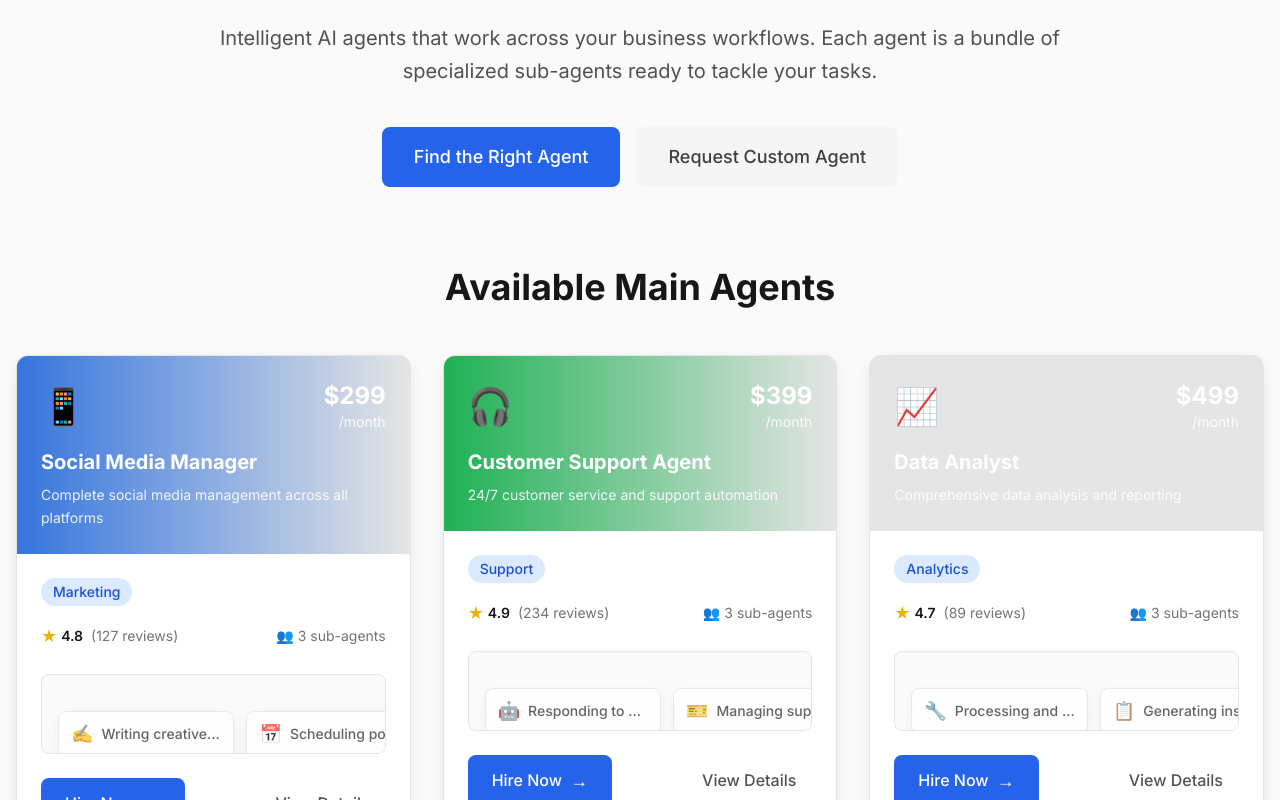
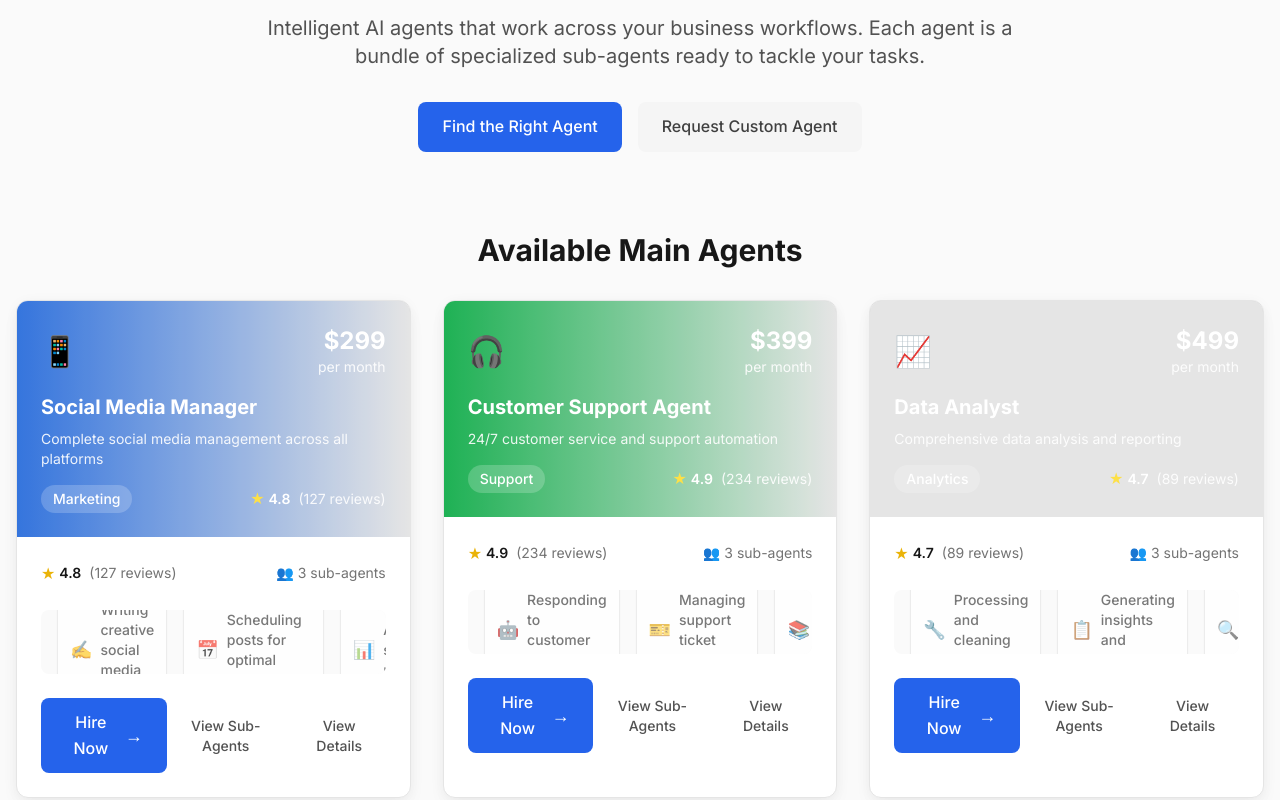
Before and after one commit to pumpscoutx/replivo-ai, a Next.js app: page / in a window 1280 px wide. Shown: the part 200-1000 px from the top of the page. Built offline with nearby package versions, Linux system fonts and the light colour scheme.

Commit message:
feat: add Sub-Agent Marketplace with browse, hire, compare functionality and animated task previews

```diff
--- a/app/page.tsx
+++ b/app/page.tsx
@@ -5,12 +5,25 @@ import Header from '@/components/Header'
 import MainAgentCard from '@/components/MainAgentCard'
 import AgentRecommender from '@/components/AgentRecommender'
 import CustomAgentRequestor from '@/components/CustomAgentRequestor'
+import SubAgentMarketplace from '@/components/SubAgentMarketplace'
 import { mainAgents } from '@/data/agents'
-import { motion } from 'framer-motion'
 
 export default function Home() {
   const [showRecommender, setShowRecommender] = useState(false)
   const [showRequestor, setShowRequestor] = useState(false)
+  const [showSubAgentMarketplace, setShowSubAgentMarketplace] = useState(false)
+  const [selectedSubAgents, setSelectedSubAgents] = useState<any[]>([])
+
+  const handleViewSubAgents = (subAgents: any[]) => {
+    setSelectedSubAgents(subAgents)
+    setShowSubAgentMarketplace(true)
+  }
+
+  const handleHireSubAgent = (subAgent: any) => {
+    // Handle sub-agent hiring logic
+    console.log('Hiring sub-agent:', subAgent)
+    // You can add a toast notification or modal here
+  }
 
   return (
     <div className="min-h-screen bg-neutral-50">
@@ -19,87 +32,50 @@ export default function Home() {
       <main className="container-max section-padding">
         {/* Hero Section */}
         <section className="text-center mb-20">
-          <motion.h1
-            className="text-5xl md:text-6xl font-bold text-neutral-900 mb-8 text-display"
-            initial={{ opacity: 0, y: 30 }}
-            animate={{ opacity: 1, y: 0 }}
-            transition={{ duration: 0.6 }}
-          >
+          <h1 className="text-5xl md:text-6xl font-bold text-neutral-900 mb-6">
             Hire Your <span className="text-primary-600">AI Workforce</span>
-          </motion.h1>
-          <motion.p
-            className="text-xl text-neutral-600 mb-10 max-w-4xl mx-auto leading-relaxed text-body"
-            initial={{ opacity: 0, y: 20 }}
-            animate={{ opacity: 1, y: 0 }}
-            transition={{ duration: 0.6, delay: 0.1 }}
-          >
+          </h1>
+          <p className="text-xl text-neutral-600 mb-8 max-w-3xl mx-auto">
             Intelligent AI agents that work across your business workflows.
             Each agent is a bundle of specialized sub-agents ready to tackle your tasks.
-          </motion.p>
-          <motion.div
-            className="flex flex-col sm:flex-row gap-4 justify-center"
-            initial={{ opacity: 0, y: 20 }}
-            animate={{ opacity: 1, y: 0 }}
-            transition={{ duration: 0.6, delay: 0.2 }}
-          >
-            <button
-              onClick={() => setShowRecommender(true)}
-              className="button-primary text-lg px-8 py-4"
-            >
+          </p>
+          <div className="flex gap-4 justify-center">
+            <button onClick={() => setShowRecommender(true)} className="button-primary">
               Find the Right Agent
             </button>
-            <button
-              onClick={() => setShowRequestor(true)}
-              className="button-secondary text-lg px-8 py-4"
-            >
+            <button onClick={() => setShowRequestor(true)} className="button-secondary">
               Request Custom Agent
             </button>
-          </motion.div>
+          </div>
         </section>
 
         {/* Main Agents Grid */}
         <section className="mb-20">
-          <motion.h2
-            className="text-3xl md:text-4xl font-bold text-neutral-900 mb-12 text-center text-display"
-            initial={{ opacity: 0, y: 20 }}
-            animate={{ opacity: 1, y: 0 }}
-            transition={{ duration: 0.6, delay: 0.3 }}
-          >
+          <h2 className="text-3xl font-bold text-neutral-900 mb-8 text-center">
             Available Main Agents
-          </motion.h2>
+          </h2>
           <div className="grid grid-cols-1 md:grid-cols-2 lg:grid-cols-3 gap-8">
-            {mainAgents.map((agent, index) => (
-              <motion.div
+            {mainAgents.map((agent) => (
+              <MainAgentCard
                 key={agent.id}
-                initial={{ opacity: 0, y: 30 }}
-                animate={{ opacity: 1, y: 0 }}
-                transition={{ duration: 0.6, delay: 0.4 + index * 0.1 }}
-              >
-                <MainAgentCard agent={agent} />
-              </motion.div>
+                agent={agent}
+                onViewSubAgents={handleViewSubAgents}
+              />
             ))}
           </div>
 
           {/* Custom Agent Request CTA */}
-          <motion.div
-            className="text-center mt-16 p-10 card-minimal hover-lift"
-            initial={{ opacity: 0, y: 20 }}
-            animate={{ opacity: 1, y: 0 }}
-            transition={{ duration: 0.6, delay: 0.8 }}
-          >
-            <h3 className="text-2xl font-semibold text-neutral-900 mb-4 text-display">
+          <div className="text-center mt-12 p-8 bg-white rounded-xl shadow-soft border border-neutral-200">
+            <h3 className="text-2xl font-semibold text-neutral-900 mb-4">
               Didn't find the agent you need?
             </h3>
-            <p className="text-neutral-600 mb-8 max-w-2xl mx-auto leading-relaxed text-body">
+            <p className="text-neutral-600 mb-6">
               Let us know what you're looking for and we'll build it for you.
             </p>
-            <button
-              onClick={() => setShowRequestor(true)}
-              className="button-primary text-lg px-8 py-4"
-            >
+            <button onClick={() => setShowRequestor(true)} className="button-primary">
               Request Custom Agent
             </button>
-          </motion.div>
+          </div>
         </section>
       </main>
 
@@ -120,6 +96,15 @@ export default function Home() {
           onClose={() => setShowRequestor(false)}
         />
       )}
+
+      {/* Sub-Agent Marketplace Modal */}
+      {showSubAgentMarketplace && (
+        <SubAgentMarketplace
+          subAgents={selectedSubAgents}
+          onClose={() => setShowSubAgentMarketplace(false)}
+          onHire={handleHireSubAgent}
+        />
+      )}
     </div>
   )
 }
--- a/components/MainAgentCard.tsx
+++ b/components/MainAgentCard.tsx
@@ -5,9 +5,10 @@ import { MainAgent } from '@/data/agents'
 
 interface MainAgentCardProps {
   agent: MainAgent
+  onViewSubAgents?: (subAgents: MainAgent['subAgents']) => void
 }
 
-export default function MainAgentCard({ agent }: MainAgentCardProps) {
+export default function MainAgentCard({ agent, onViewSubAgents }: MainAgentCardProps) {
   const [isHovered, setIsHovered] = useState(false)
 
   return (
@@ -21,29 +22,36 @@ export default function MainAgentCard({ agent }: MainAgentCardProps) {
         <div className="absolute inset-0 bg-black/10"></div>
         <div className="relative z-10">
           <div className="flex items-center justify-between mb-4">
-            <div className="text-4xl animate-float">{agent.icon}</div>
+            <div className="text-3xl">{agent.icon}</div>
             <div className="text-right">
               <div className="text-2xl font-bold">${agent.price}</div>
-              <div className="text-sm opacity-90">/month</div>
+              <div className="text-sm opacity-90">per month</div>
             </div>
           </div>
-          <h3 className="text-xl font-bold mb-2 text-display">{agent.name}</h3>
-          <p className="text-sm opacity-90 leading-relaxed">{agent.description}</p>
+          <h3 className="text-xl font-bold mb-2">{agent.name}</h3>
+          <p className="text-sm opacity-90 mb-4">{agent.description}</p>
+          <div className="flex items-center justify-between">
+            <span className="px-3 py-1 bg-white/20 rounded-full text-sm font-medium">
+              {agent.category}
+            </span>
+            <div className="flex items-center space-x-2">
+              <div className="flex items-center">
+                <span className="text-yellow-300">★</span>
+                <span className="ml-1 text-sm font-semibold">{agent.rating}</span>
+              </div>
+              <span className="text-sm opacity-90">({agent.reviews} reviews)</span>
+            </div>
+          </div>
         </div>
       </div>
 
       {/* Agent Content */}
       <div className="p-6">
-        {/* Category Badge */}
-        <div className="badge badge-primary mb-4">
-          {agent.category}
-        </div>
-
         {/* Ratings and Reviews */}
         <div className="flex items-center justify-between mb-6">
           <div className="flex items-center space-x-2">
             <div className="flex items-center">
-              <span className="text-yellow-500 text-lg">★</span>
+              <span className="text-yellow-500">★</span>
               <span className="ml-1 text-sm font-semibold text-neutral-900">{agent.rating}</span>
             </div>
             <span className="text-sm text-neutral-500">({agent.reviews} reviews)</span>
@@ -55,27 +63,23 @@ export default function MainAgentCard({ agent }: MainAgentCardProps) {
         </div>
 
         {/* Moving Task Preview */}
-        <div className="relative h-20 mb-6 overflow-hidden rounded-lg bg-neutral-50 border border-neutral-200">
+        <div className="relative h-16 mb-6 overflow-hidden rounded-lg bg-neutral-50">
           <div
-            className={`absolute inset-0 flex items-center px-4 transition-transform duration-600 ease-in-out ${
-              isHovered ? 'translate-x-0' : 'translate-x-0'
+            className={`absolute inset-0 flex items-center px-4 transition-transform duration-500 ${
+              isHovered ? 'transform -translate-x-2' : ''
             }`}
           >
-            <div className="flex space-x-3">
+            <div className="flex space-x-4">
               {agent.subAgents.map((subAgent, index) => (
                 <div
                   key={subAgent.id}
-                  className={`flex items-center space-x-2 bg-white px-3 py-2 rounded-lg shadow-soft border border-neutral-200 transition-all duration-400 ${
-                    isHovered
-                      ? 'opacity-100 translate-y-0'
-                      : 'opacity-80 translate-y-5'
+                  className={`flex items-center space-x-2 bg-white px-3 py-2 rounded-lg shadow-sm border border-neutral-200 transition-all duration-300 ${
+                    isHovered ? 'opacity-100 transform translate-y-0' : 'opacity-70 transform translate-y-2'
                   }`}
                   style={{ transitionDelay: `${index * 100}ms` }}
                 >
                   <span className="text-lg">{subAgent.icon}</span>
-                  <span className="text-sm text-neutral-700 font-medium max-w-[120px] truncate">
-                    {subAgent.task}
-                  </span>
+                  <span className="text-sm text-neutral-700 font-medium">{subAgent.task}</span>
                 </div>
               ))}
             </div>
@@ -88,9 +92,20 @@ export default function MainAgentCard({ agent }: MainAgentCardProps) {
             <span>Hire Now</span>
             <span className="text-lg transition-transform duration-200 group-hover:translate-x-1">→</span>
           </button>
-          <button className="button-ghost">
-            View Details
-          </button>
+          <div className="flex items-center space-x-2">
+            <button
+              onClick={(e) => {
+                e.stopPropagation()
+                onViewSubAgents?.(agent.subAgents)
+              }}
+              className="button-ghost text-sm"
+            >
+              View Sub-Agents
+            </button>
+            <button className="button-ghost text-sm">
+              View Details
+            </button>
+          </div>
         </div>
       </div>
     </div>
--- /dev/null
+++ b/components/SubAgentMarketplace.tsx
@@ -0,0 +1,227 @@
+'use client'
+
+import { useState } from 'react'
+import { SubAgent } from '@/data/agents'
+
+interface SubAgentMarketplaceProps {
+  subAgents: SubAgent[]
+  onClose: () => void
+  onHire: (subAgent: SubAgent) => void
+}
+
+export default function SubAgentMarketplace({ subAgents, onClose, onHire }: SubAgentMarketplaceProps) {
+  const [selectedAgents, setSelectedAgents] = useState<SubAgent[]>([])
+  const [viewMode, setViewMode] = useState<'grid' | 'compare'>('grid')
+
+  const handleSelectAgent = (agent: SubAgent) => {
+    if (selectedAgents.find(a => a.id === agent.id)) {
+      setSelectedAgents(selectedAgents.filter(a => a.id !== agent.id))
+    } else if (selectedAgents.length < 3) {
+      setSelectedAgents([...selectedAgents, agent])
+    }
+  }
+
+  const handleHire = (agent: SubAgent) => {
+    onHire(agent)
+  }
+
+  return (
+    <div className="fixed inset-0 bg-black/50 backdrop-blur-sm z-50 flex items-center justify-center p-4">
+      <div className="bg-white rounded-2xl shadow-2xl w-full max-w-7xl max-h-[90vh] flex flex-col">
+        {/* Header */}
+        <div className="flex items-center justify-between p-6 border-b border-neutral-200">
+          <div>
+            <h2 className="text-2xl font-bold text-neutral-900">Sub-Agent Marketplace</h2>
+            <p className="text-neutral-600 mt-1">Browse and hire specialized sub-agents</p>
+          </div>
+          <div className="flex items-center space-x-4">
+            <div className="flex items-center space-x-2">
+              <button
+                onClick={() => setViewMode('grid')}
+                className={`px-4 py-2 rounded-lg text-sm font-medium transition-colors ${
+                  viewMode === 'grid'
+                    ? 'bg-primary-100 text-primary-700'
+                    : 'text-neutral-600 hover:text-neutral-900'
+                }`}
+              >
+                Grid View
+              </button>
+              <button
+                onClick={() => setViewMode('compare')}
+                className={`px-4 py-2 rounded-lg text-sm font-medium transition-colors ${
+                  viewMode === 'compare'
+                    ? 'bg-primary-100 text-primary-700'
+                    : 'text-neutral-600 hover:text-neutral-900'
+                }`}
+              >
+                Compare ({selectedAgents.length}/3)
+              </button>
+            </div>
+            <button
+              onClick={onClose}
+              className="p-2 hover:bg-neutral-100 rounded-lg transition-colors"
+            >
+              <span className="text-2xl">×</span>
+            </button>
+          </div>
+        </div>
+
+        {/* Content */}
+        <div className="flex-1 overflow-y-auto p-6">
+          {viewMode === 'grid' ? (
+            <div className="grid grid-cols-1 md:grid-cols-2 lg:grid-cols-3 gap-6">
+              {subAgents.map((agent) => (
+                <SubAgentCard
+                  key={agent.id}
+                  agent={agent}
+                  onHire={() => handleHire(agent)}
+                  onSelect={() => handleSelectAgent(agent)}
+                  isSelected={selectedAgents.some(a => a.id === agent.id)}
+                />
+              ))}
+            </div>
+          ) : (
+            <div className="space-y-6">
+              {/* Selected Agents for Comparison */}
+              {selectedAgents.length > 0 ? (
+                <div className="grid grid-cols-1 md:grid-cols-2 lg:grid-cols-3 gap-6">
+                  {selectedAgents.map((agent) => (
+                    <SubAgentCard
+                      key={agent.id}
+                      agent={agent}
+                      onHire={() => handleHire(agent)}
+                      onSelect={() => handleSelectAgent(agent)}
+                      isSelected={true}
+                      compact={true}
+                    />
+                  ))}
+                </div>
+              ) : (
+                <div className="text-center py-12">
+                  <div className="text-6xl mb-4">🔍</div>
+                  <h3 className="text-xl font-semibold text-neutral-900 mb-2">
+                    Select agents to compare
+                  </h3>
+                  <p className="text-neutral-600">
+                    Choose up to 3 sub-agents to compare their features and pricing
+                  </p>
+                </div>
+              )}
+
+              {/* Available Agents */}
+              <div>
+                <h3 className="text-lg font-semibold text-neutral-900 mb-4">
+                  Available Sub-Agents
+                </h3>
+                <div className="grid grid-cols-1 md:grid-cols-2 lg:grid-cols-3 gap-4">
+                  {subAgents
+                    .filter(agent => !selectedAgents.some(a => a.id === agent.id))
+                    .map((agent) => (
+                      <SubAgentCard
+                        key={agent.id}
+                        agent={agent}
+                        onHire={() => handleHire(agent)}
+                        onSelect={() => handleSelectAgent(agent)}
+                        isSelected={false}
+                        compact={true}
+                      />
+                    ))}
+                </div>
+              </div>
+            </div>
+          )}
+        </div>
+      </div>
+    </div>
+  )
+}
+
+interface SubAgentCardProps {
+  agent: SubAgent
+  onHire: () => void
+  onSelect: () => void
+  isSelected: boolean
+  compact?: boolean
+}
+
+function SubAgentCard({ agent, onHire, onSelect, isSelected, compact = false }: SubAgentCardProps) {
+  const [isHovered, setIsHovered] = useState(false)
+
+  return (
+    <div
+      className={`card-minimal group cursor-pointer transition-all duration-300 ${
+        isSelected ? 'ring-2 ring-primary-500 bg-primary-50' : ''
+      } ${compact ? 'p-4' : 'p-6'}`}
+      onMouseEnter={() => setIsHovered(true)}
+      onMouseLeave={() => setIsHovered(false)}
+      onClick={onSelect}
+    >
+      {/* Agent Header */}
+      <div className="flex items-center justify-between mb-4">
+        <div className="flex items-center space-x-3">
+          <div className="text-2xl">{agent.icon}</div>
+          <div>
+            <h3 className="font-semibold text-neutral-900">{agent.name}</h3>
+            <p className="text-sm text-neutral-600">{agent.description}</p>
+          </div>
+        </div>
+        <div className="text-right">
+          <div className="text-lg font-bold text-neutral-900">${agent.price}</div>
+          <div className="text-sm text-neutral-500">per month</div>
+        </div>
+      </div>
+
+      {/* Task Preview */}
+      <div className="relative h-12 mb-4 overflow-hidden rounded-lg bg-neutral-50">
+        <div
+          className={`absolute inset-0 flex items-center px-3 transition-transform duration-500 ${
+            isHovered ? 'transform -translate-x-2' : ''
+          }`}
+        >
+          <div className="flex items-center space-x-2 bg-white px-3 py-2 rounded-lg shadow-sm border border-neutral-200">
+            <span className="text-sm">{agent.icon}</span>
+            <span className="text-sm text-neutral-700 font-medium">{agent.task}</span>
+          </div>
+        </div>
+      </div>
+
+      {/* Ratings and Reviews */}
+      <div className="flex items-center justify-between mb-4">
+        <div className="flex items-center space-x-2">
+          <div className="flex items-center">
+            <span className="text-yellow-500">★</span>
+            <span className="ml-1 text-sm font-semibold text-neutral-900">{agent.rating}</span>
+          </div>
+          <span className="text-sm text-neutral-500">({agent.reviews} reviews)</span>
+        </div>
+      </div>
+
+      {/* Action Buttons */}
+      <div className="flex items-center justify-between">
+        <button
+          onClick={(e) => {
+            e.stopPropagation()
+            onHire()
+          }}
+          className="button-primary flex items-center space-x-2 group"
+        >
+          <span>Hire Now</span>
+          <span className="text-lg transition-transform duration-200 group-hover:translate-x-1">→</span>
+        </button>
+        <button
+          onClick={(e) => {
+            e.stopPropagation()
+            onSelect()
+          }}
+          className={`px-4 py-2 rounded-lg text-sm font-medium transition-colors ${
+            isSelected
+              ? 'bg-primary-100 text-primary-700'
+              : 'text-neutral-600 hover:text-neutral-900 hover:bg-neutral-100'
+          }`}
+        >
+          {isSelected ? 'Selected' : 'Select'}
+        </button>
+      </div>
+    </div>
+  )
+}
```
